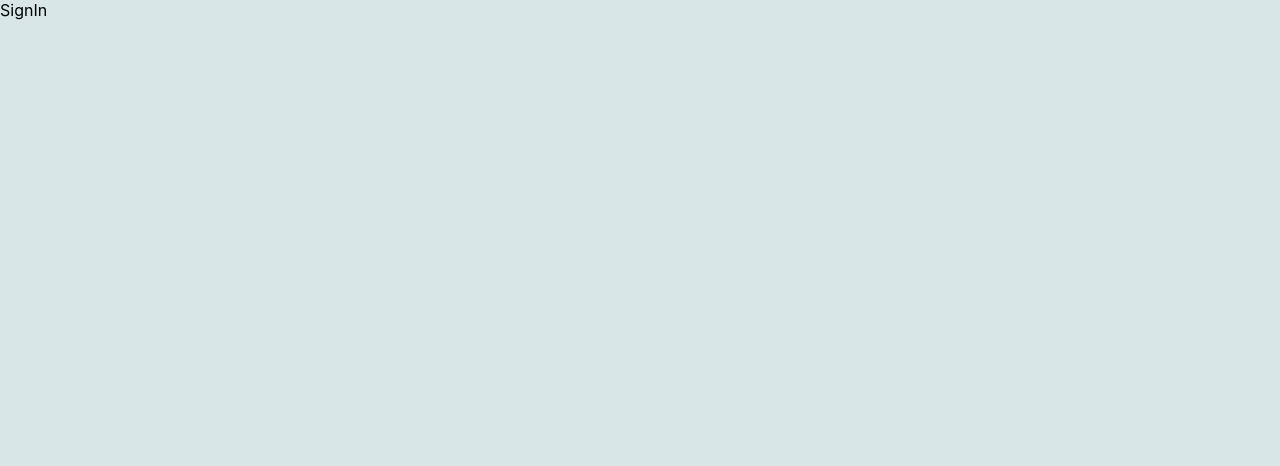
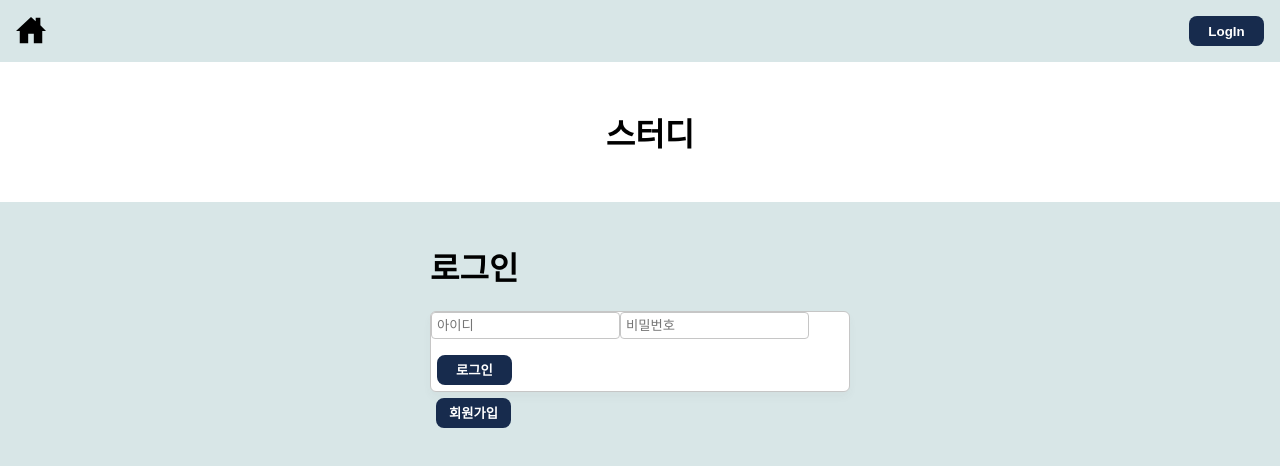
Before and after one commit to Hediar/React-StudyPlanner, a React (Create React App) app: page /signin in a window 1280 px wide. Shown: the top 466 px of the page. Built offline with nearby package versions, Linux system fonts and the light colour scheme.

Commit message:
style componetn change

```diff
--- a/src/components/Comments.jsx
+++ b/src/components/Comments.jsx
@@ -71,13 +71,14 @@ function Comments({ codata }) {
         )}
         {updateState && (
           <>
+            <UpdateCommentBox>
               <div>
-              <label>수정내용</label>
-              <textarea
+                <CommentUpdateInput
                   value={updateInputComment}
                   onChange={updateInputCommentHandler}
                 />
               </div>
+              <CommentUpdateButtonBox>
                 <Button
                   onClick={() => {
                     updateCommentHandler();
@@ -86,6 +87,8 @@ function Comments({ codata }) {
                 >
                   저장
                 </Button>
+              </CommentUpdateButtonBox>
+            </UpdateCommentBox>
           </>
         )}
       </CommentBox>
@@ -119,3 +122,27 @@ const CommentButton = styled.button`
     cursor: pointer;
   }
 `;
+
+const UpdateCommentBox = styled.div`
+  display: flex;
+  padding: 10px;
+  width: 100%;
+  justify-content: space-between;
+`;
+
+const CommentUpdateInput = styled.textarea`
+  resize: none;
+  padding: 1rem 1rem 1.5rem;
+  outline: none;
+  border: 1px solid white;
+  margin-bottom: 8px;
+  width: 80%;
+  border-radius: 4px;
+  font-size: 1rem;
+  line-height: 1.75;
+`;
+
+const CommentUpdateButtonBox = styled.div`
+  display: flex;
+  justify-content: right;
+`;
--- a/src/pages/DetailTodo.jsx
+++ b/src/pages/DetailTodo.jsx
@@ -10,6 +10,7 @@ import Comments from "../components/Comments";
 import useInput from "../hooks/useInput";
 import Inputcomment from "../components/Inputcomment";
 import useDelete from "../hooks/useDelete";
+import { PostContentArea, PostInputTitle } from "./Post";
 
 function DetailTodo() {
   const param = useParams();
@@ -120,11 +121,17 @@ function DetailTodo() {
           <>
             <div>
               <label>제목</label>
-              <input value={updateTitle} onChange={updateTitleHandler} />
+              <PostInputTitle
+                value={updateTitle}
+                onChange={updateTitleHandler}
+              />
             </div>
             <div>
               <label>내용</label>
-              <textarea value={updateContent} onChange={updateContentHandler} />
+              <PostContentArea
+                value={updateContent}
+                onChange={updateContentHandler}
+              />
             </div>
             <Button
               role={"update"}
--- a/src/pages/Post.jsx
+++ b/src/pages/Post.jsx
@@ -105,7 +105,7 @@ const PostBox = styled.div`
   justify-content: center;
 `;
 
-const PostInputTitle = styled.input`
+export const PostInputTitle = styled.input`
   padding: 5px;
   outline: none;
   border: 1px solid white;
@@ -121,7 +121,7 @@ const PostInputName = styled.input`
   border-radius: 4px;
 `;
 
-const PostContentArea = styled.textarea`
+export const PostContentArea = styled.textarea`
   resize: none;
   padding: 1rem 1rem 1.5rem;
   outline: none;
--- a/src/pages/SignIn.jsx
+++ b/src/pages/SignIn.jsx
@@ -1,7 +1,58 @@
 import React from "react";
+import useInput from "../hooks/useInput";
+import Button from "../components/Button";
+import { useNavigate } from "react-router-dom";
+import { styled } from "styled-components";
+import Header from "../components/Header";
+import Footer from "../components/Footer";
+import { InputBox } from "./SignUp";
 
 function SignIn() {
-  return <div>SignIn</div>;
+  const [id, onChangeIdHandler, setId] = useInput();
+  const [pw, onChangePwHandler, setPw] = useInput();
+  const navigate = useNavigate();
+  const loginSubmitHandler = () => {
+    console.log("로그인!");
+  };
+
+  return (
+    <div>
+      <Header />
+      <SigninWrapper>
+        <h1>로그인</h1>
+        <SigninBox onSubmit={loginSubmitHandler}>
+          <InputBox
+            value={id}
+            onChange={onChangeIdHandler}
+            placeholder="아이디"
+          />
+          <InputBox
+            value={pw}
+            onChange={onChangePwHandler}
+            placeholder="비밀번호"
+          />
+
+          <Button>로그인</Button>
+        </SigninBox>
+        <Button onClick={() => navigate("/signup")}>회원가입</Button>
+      </SigninWrapper>
+      <Footer />
+    </div>
+  );
 }
 
 export default SignIn;
+
+const SigninWrapper = styled.div`
+  padding: 20px;
+  box-sizing: border-box;
+  width: 460px;
+  margin: 0 auto;
+`;
+
+const SigninBox = styled.form`
+  border: 1px solid #c6c6c6;
+  border-radius: 6px;
+  background-color: #fff;
+  box-shadow: 0 5px 8px 0 rgba(68, 68, 68, 0.04);
+`;
--- a/src/pages/SignUp.jsx
+++ b/src/pages/SignUp.jsx
@@ -1,7 +1,56 @@
 import React from "react";
+import Button from "../components/Button";
+import useInput from "../hooks/useInput";
+import { styled } from "styled-components";
+import Header from "../components/Header";
+import Footer from "../components/Footer";
 
 function SignUp() {
-  return <div>SignUp</div>;
+  const [id, onChangeIdHandler, setId] = useInput();
+  const [pw, onChangePwHandler, setPw] = useInput();
+  return (
+    <div>
+      <Header />
+      <SignupWrapper>
+        <h1>회원가입</h1>
+        <SignupBox>
+          <InputBox
+            value={id}
+            onChange={onChangeIdHandler}
+            placeholder="아이디"
+          />
+          <InputBox
+            value={pw}
+            onChange={onChangePwHandler}
+            placeholder="비밀번호"
+          />
+          <Button>회원가입</Button>
+        </SignupBox>
+      </SignupWrapper>
+      <Footer />
+    </div>
+  );
 }
 
 export default SignUp;
+const SignupWrapper = styled.div`
+  padding: 20px;
+  box-sizing: border-box;
+  width: 460px;
+  margin: 0 auto;
+`;
+
+const SignupBox = styled.div`
+  border: 1px solid #c6c6c6;
+  border-radius: 6px;
+  background-color: #fff;
+  box-shadow: 0 5px 8px 0 rgba(68, 68, 68, 0.04);
+`;
+
+export const InputBox = styled.input`
+  padding: 5px;
+  outline: none;
+  border: 1px solid #c6c6c6;
+  margin-bottom: 10px;
+  border-radius: 4px;
+`;
```
Also changed, not shown: src/api/users.js (+24 -0 lines). Lines whose indentation alone changed are shown as unchanged.
